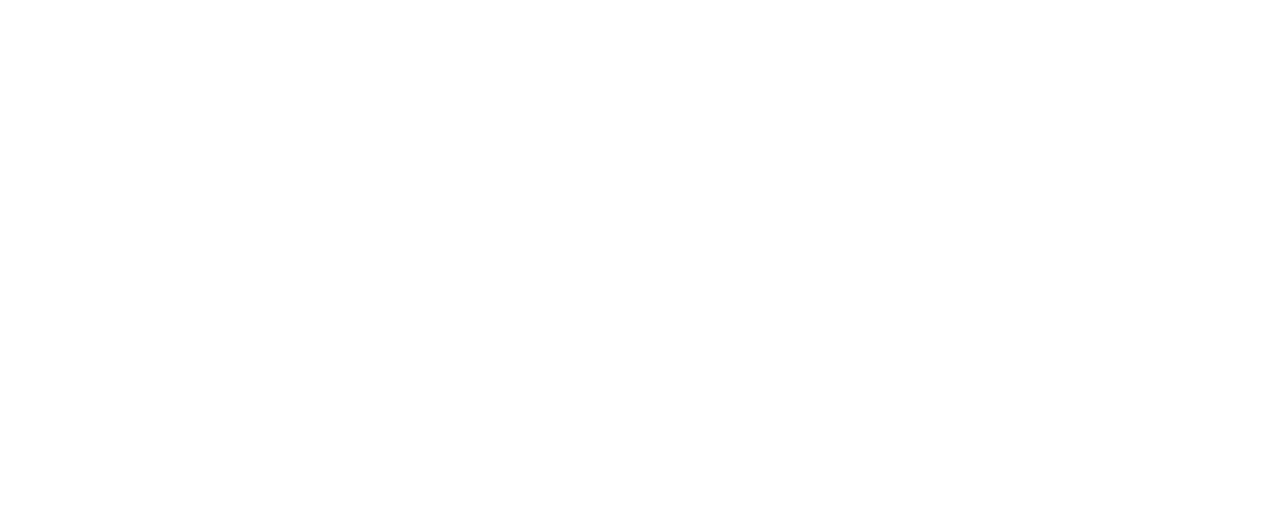
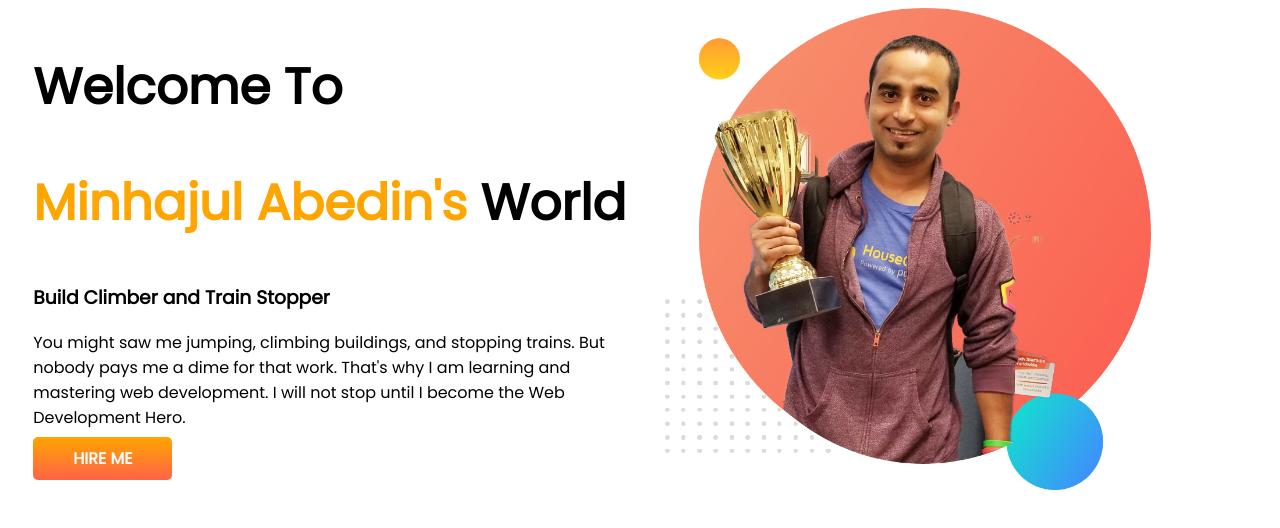
Before and after one commit to MinLove1/developer-portfolio, a plain HTML site: page index.html in a window 1280 px wide. Drawn offline with Linux system fonts and the light colour scheme.

Commit message:
one part complete

```diff
--- a/index.html
+++ b/index.html
@@ -1,12 +1,39 @@
 <!DOCTYPE html>
 <html lang="en">
+
 <head>
     <meta charset="UTF-8">
     <meta http-equiv="X-UA-Compatible" content="IE=edge">
     <meta name="viewport" content="width=device-width, initial-scale=1.0">
     <title>Minhaj's Portfolio</title>
+    <link rel="preconnect" href="https://fonts.googleapis.com">
+    <link rel="preconnect" href="https://fonts.gstatic.com" crossorigin>
+    <link href="https://fonts.googleapis.com/css2?family=Poppins&display=swap" rel="stylesheet">
+    <link rel="stylesheet" href="style.css">
 </head>
+
 <body>
 
+    <section>
+
+        <div class="half-width">
+            <h1>Welcome To</h1>
+            <h1><span>Minhajul Abedin's</span> World</h1>
+            <h3>Build Climber and Train Stopper</h3>
+            <P>You might saw me jumping, climbing buildings, and stopping trains. But nobody pays me a dime for that
+                work.
+                That's why I am learning and mastering web development. I will not stop until I become the Web
+                Development
+                Hero.</P>
+            <a class="link-button" target="_blank" href="https://www.google.com">HIRE ME</a>
+        </div>
+
+
+        <div class="half-width">
+            <img src="images/jhankar.png" alt="">
+        </div>
+    </section>
+
 </body>
+
 </html>
--- a/style.css
+++ b/style.css
@@ -0,0 +1,35 @@
+body{
+    font-family: 'Poppins', sans-serif;
+}
+
+span {
+    color:orange;
+}
+
+h1{
+    font-size:50px;
+}
+section {
+    display:flex;
+
+}
+
+.half-width{
+    width:50%;
+    padding-left:2%;
+}
+
+.half-width img {
+    width:80%;
+
+}
+
+.link-button{
+
+    padding:10px 40px;
+    text-decoration:none;
+    border-radius:5px;
+    color:white;
+    font-weight:700;
+    background-image:linear-gradient(orange,tomato)
+}
```
Also changed, not shown: images/dream-bg.png (added), images/exp-bg.png (added), images/jhankar.png (added), images/jhankar2.png (added), images/my-bg.png (added), images/my-bg2.png (added), images/top-banner.png (added).
